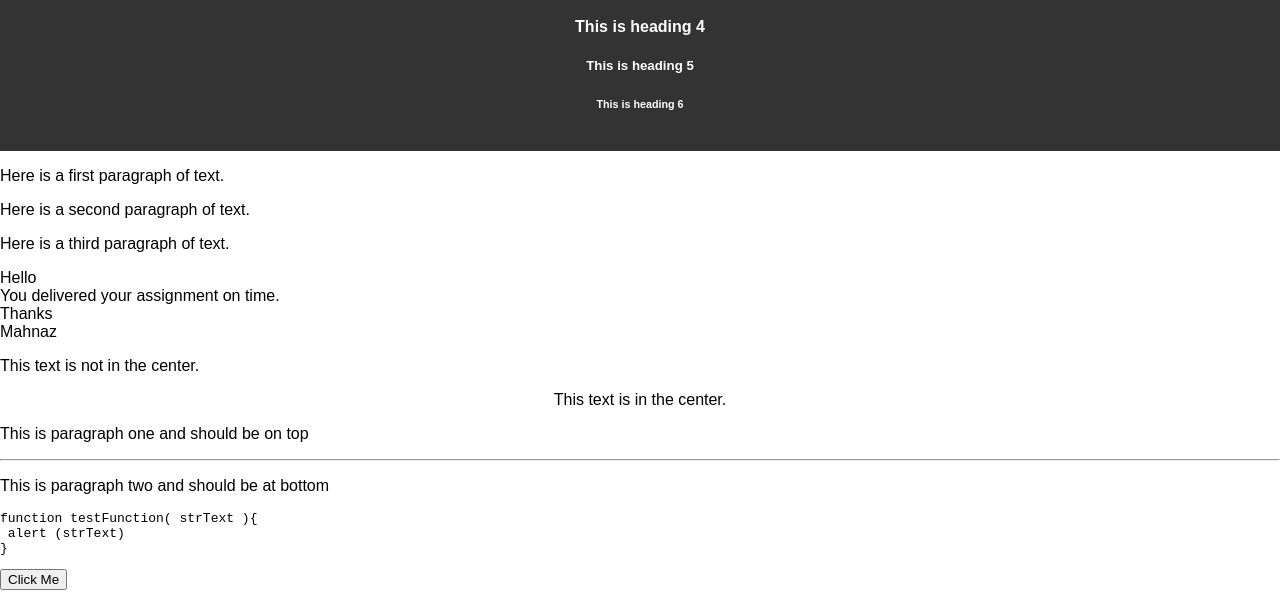
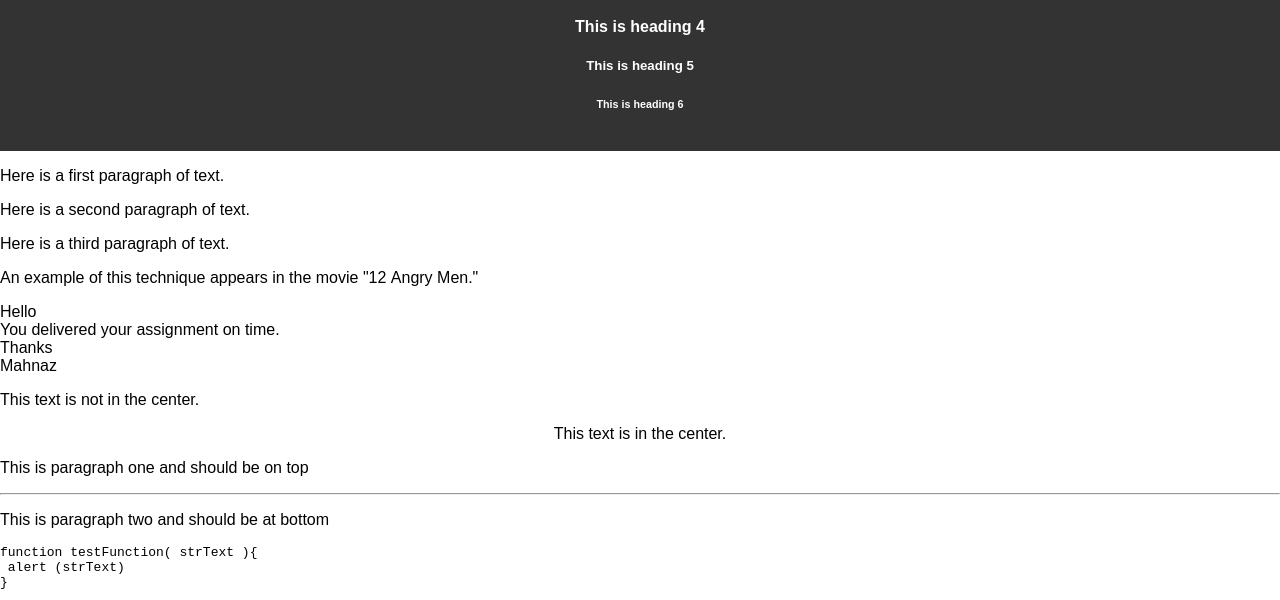
Before and after one commit to Atri1979/elena_store, a plain HTML site: page index.html in a window 1280 px wide. Shown: the part 169-769 px from the top of the page. Drawn offline with Linux system fonts and the light colour scheme.

Commit message:
Update index.html

```diff
--- a/index.html
+++ b/index.html
@@ -21,6 +21,9 @@
 <p>Here is a first paragraph of text.</p>
 <p>Here is a second paragraph of text.</p>
 <p>Here is a third paragraph of text.</p>
+
+<p>An example of this technique appears in the movie "12&nbsp;Angry&nbsp;Men."</p>
+
 
     <p>Hello<br />
 You delivered your assignment on time.<br />
```
